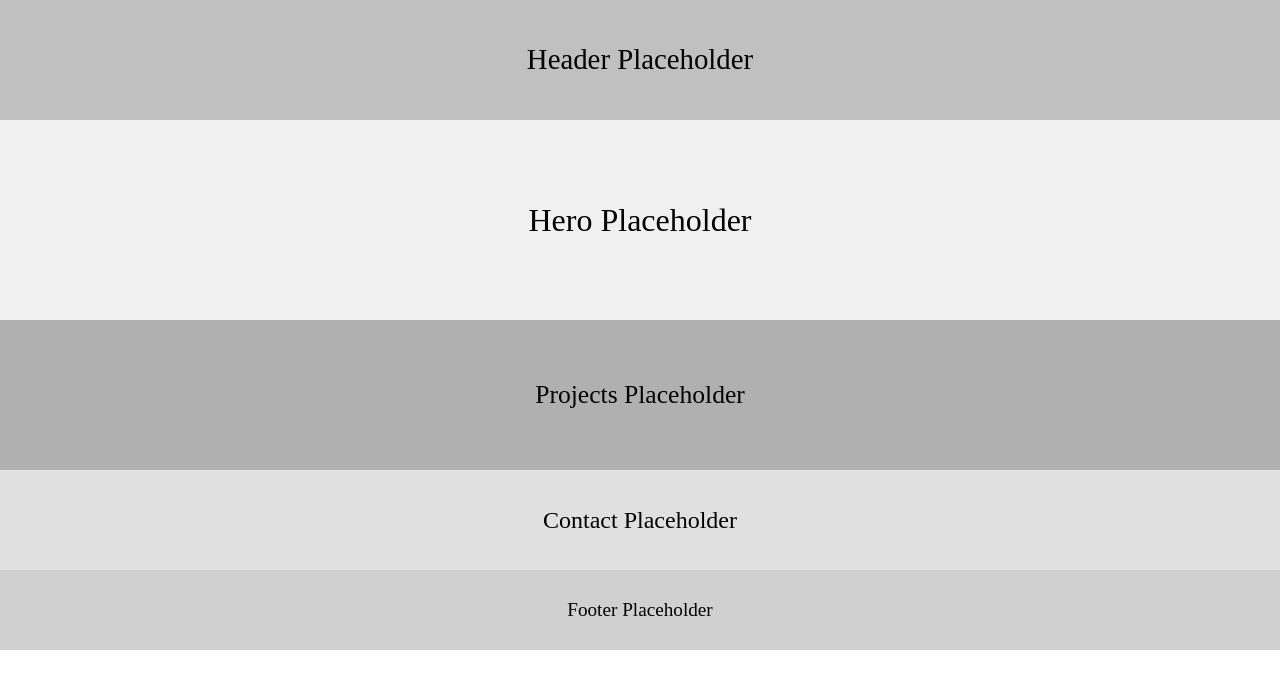
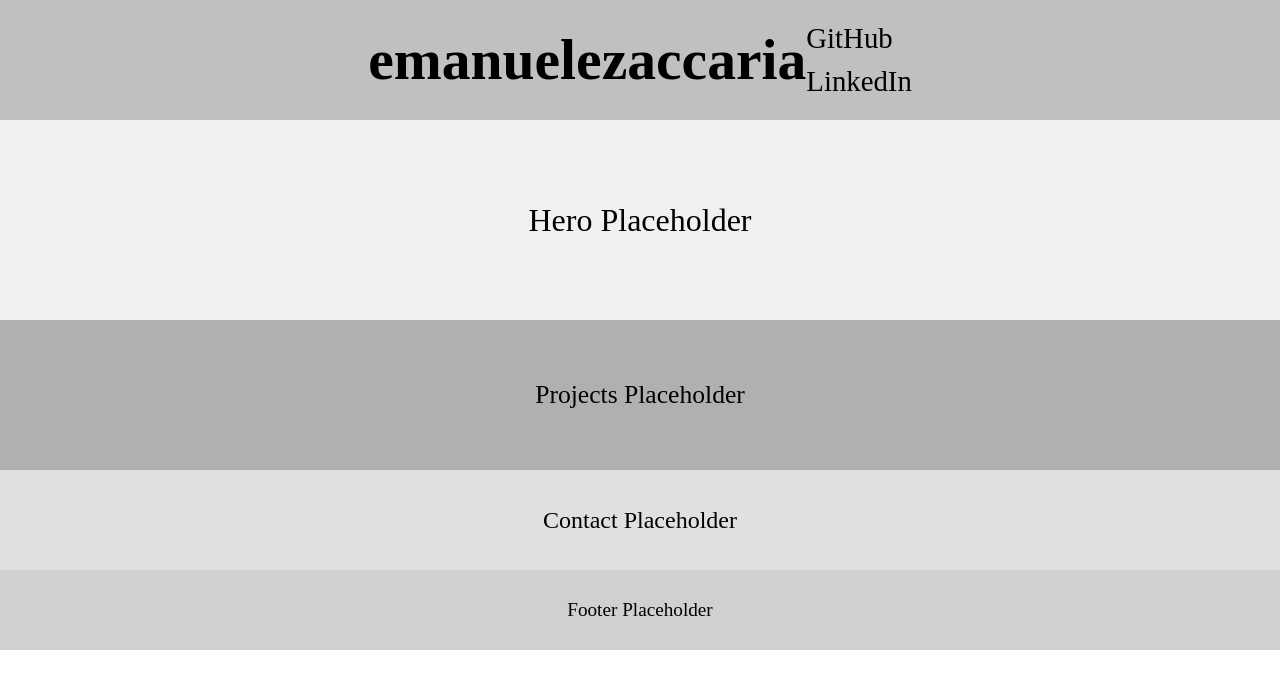
Before and after one commit to emazack/my-portfolio, a Next.js app: page / in a window 1280 px wide. Shown: the top 688 px of the page. Built offline with nearby package versions, Linux system fonts and the light colour scheme.

Commit message:
[P2] Header component

```diff
--- a/src/components/Sections/Header/Header.tsx
+++ b/src/components/Sections/Header/Header.tsx
@@ -1,6 +1,24 @@
 import React from "react";
 import styles from "./Header.module.scss";
 
-const Header = () => <div className={styles.header}>Header Placeholder</div>;
+const Header = () => {
+    return (
+        <header className={styles.header}>
+            <h1 className={styles.title}>emanuelezaccaria</h1>
+
+            <nav className={styles.nav} aria-label="Social media">
+                <ul>
+                    <li>
+                        <a href="#github">GitHub</a>
+                    </li>
+                    <li>
+                        <a href="#linkedin">LinkedIn</a>
+                    </li>
+                </ul>
+            </nav>
+        </header>
+
+    );
+}
 
 export default Header;
```
